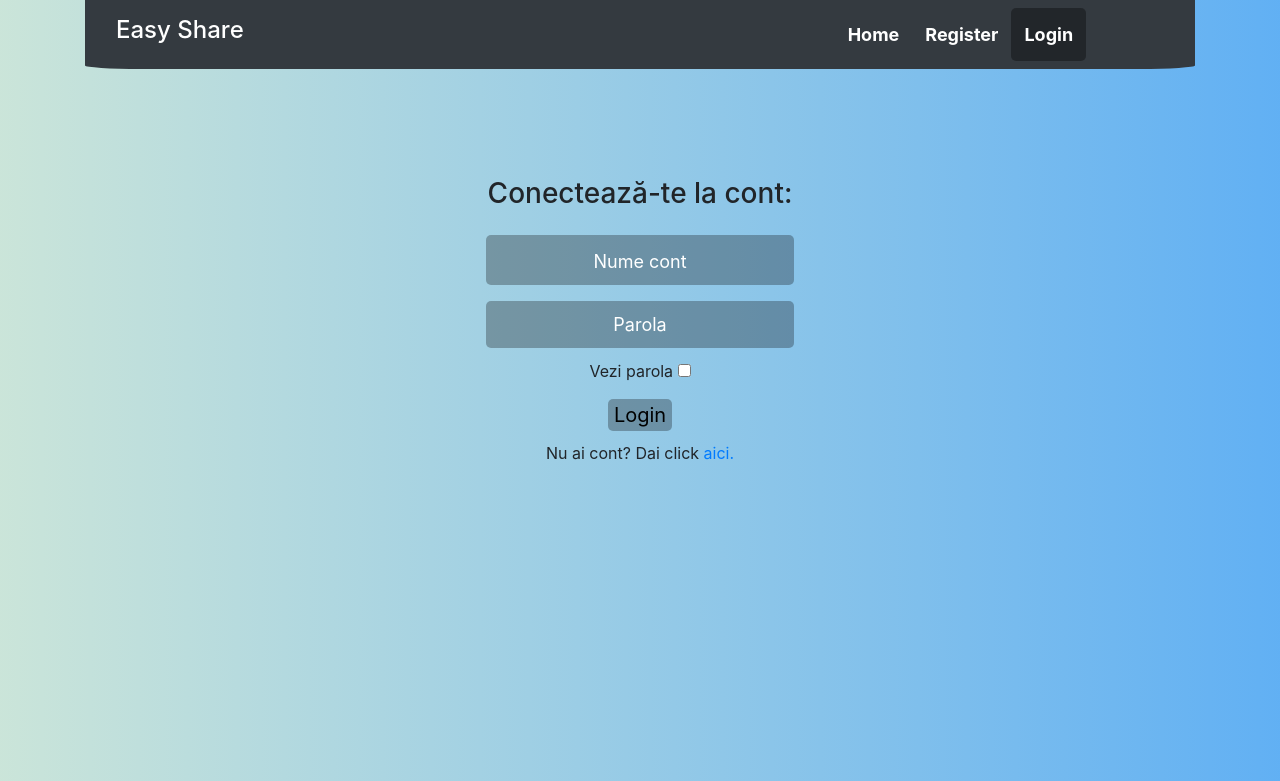
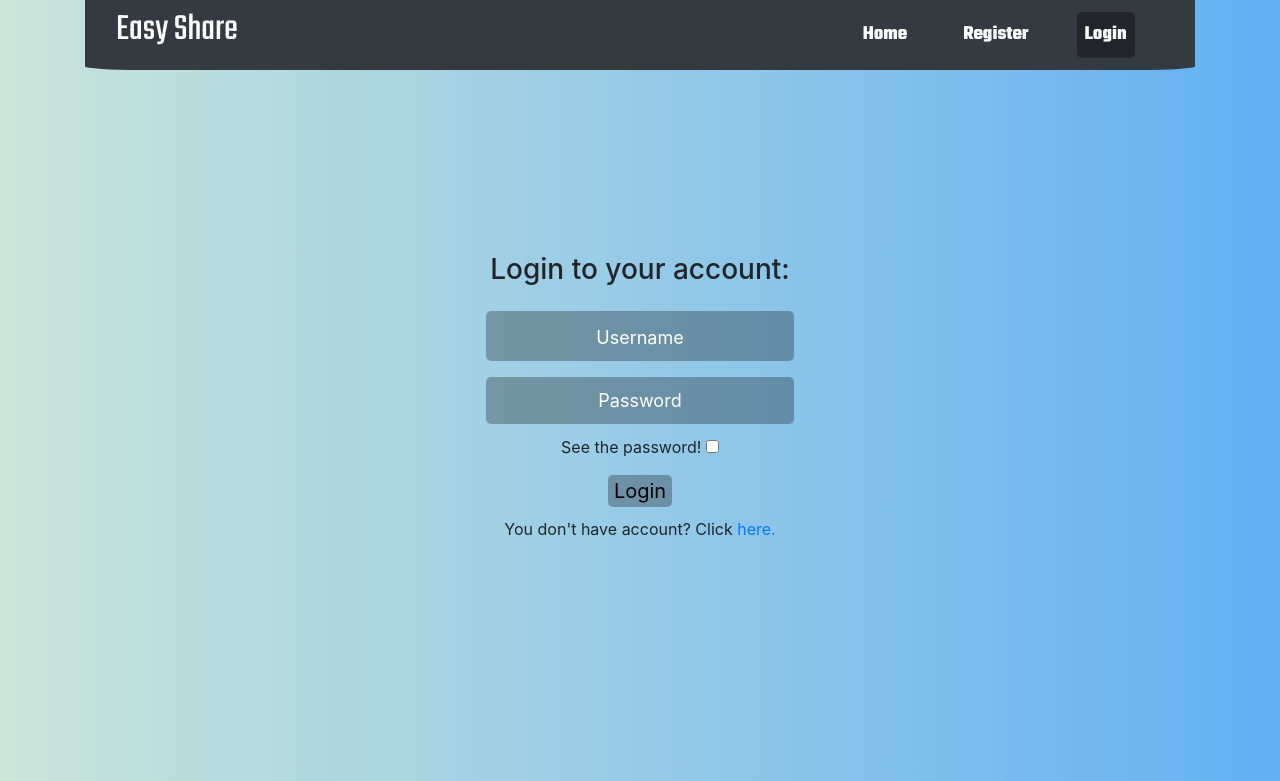
Before and after one commit to Elisei123/easyshare, a Django app: page /accounts/login/ in a window 1280 px wide. Shown: the top 781 px of the page. Run offline with Django 3.2, Linux system fonts and the light colour scheme; some libraries are stand-ins or nearby versions.

Commit message:
update navbar beauty

```diff
--- a/templates/base.html
+++ b/templates/base.html
@@ -21,13 +21,15 @@
 
 
     .navbar-expand-lg .navbar-nav .nav-link {
-        font-size: 18px;
+        font-size: 20px;
         color: white;
-        margin: 5px;
+         font-family: 'Teko';
     }
 
     .list-navbar{
         font-weight: bold;
+                margin-right: 20px;
+                margin-left: 20px;
     }
 
     .list-navbar:hover, #button-drop-gallery:hover{
@@ -48,6 +50,10 @@
 
     @media only screen and (max-width: 768px) {
   /* For phone: */
+        .title-navbar{
+            text-align: right;
+        }
+
         #message_Show{
             right: 5%;
             left: 5%;
@@ -91,7 +97,7 @@
           </button>
           <div  class="collapse navbar-collapse" id="navbarTogglerDemo01">
           <div  style="color: white" class="img_navbar col-md-8" style="text-align: center">
-            <h4>Easy Share</h4>
+            <h4 class="title-navbar" style="font-family: 'Teko'; font-size: 38px; color: white">Easy Share</h4>
           </div>
             <div class="col-md-4">
                 <ul style="text-align: center;" class="navbar-nav mr-auto mt-2 mt-lg-0">
--- a/templates/home.html
+++ b/templates/home.html
@@ -78,7 +78,7 @@
     {% endfor %}
      {% if user.is_authenticated %}
          <!-- When you are log -->
-            <h4 style="float: right">Hi, {{ user }}</h4>
+            <h4 style="float: right; font-family: 'Teko'; font-size: 30px; color: white">Hi, {{ user }}</h4>
             <div id="card-container" style="margin-top: 15%;" class="row">
                 <div style="background-color: black; padding: 5%;box-shadow: 0 4px 8px 0 rgba(0, 0, 0, 0.5), 0 6px 20px 0 rgba(0, 0, 0, 0.69);
 }" class="card_black col-sm" >
--- a/templates/login.html
+++ b/templates/login.html
@@ -70,18 +70,18 @@
         </div>
         {% endif %}
     {% endfor %}
-    <div style="padding-top: 10%;" id="login" class="login_cases">
-        <h3>Conectează-te la cont:</h3>
+    <div style="padding-top: 17%;" id="login" class="login_cases">
+        <h3>Login to your account:</h3>
         <form action="" method="post">
             {% csrf_token %}
             <div class="box-login">
-                <input style="padding-top: 13px;" type="text" name="username" placeholder="Nume cont"><br>
-                <input id="password" type="password" name="password" placeholder="Parola"><br>
-                <span>Vezi parola </span><input type="checkbox" id="box" onclick="VerificareBifa()"><br>
+                <input style="padding-top: 13px;" type="text" name="username" placeholder="Username"><br>
+                <input id="password" type="password" name="password" placeholder="Password"><br>
+                <span>See the password! </span><input type="checkbox" id="box" onclick="VerificareBifa()"><br>
                 <input id="submit" type="submit" value="Login">
             </div>
         </form>
-        <div style="margin-top: 10px;"><span>Nu ai cont? Dai click </span><a href="/accounts/register/">aici.</a>
+        <div style="margin-top: 10px;"><span>You don't have account? Click </span><a href="/accounts/register/">here.</a>
         </div>
 
     </div>
--- a/templates/register.html
+++ b/templates/register.html
@@ -55,7 +55,7 @@
 
     <div style="padding-top: 17%;" class="spatiu"></div>
     <div style="padding: 10px;" id="login" class="login cases">
-        <h3>Creaza cont:</h3>
+        <h3>Create account:</h3>
         <form action="" method="POST">
             {% csrf_token %}
             <input type="text" name="username" placeholder="Username"><br>
```
Also changed, not shown: db.sqlite3.
